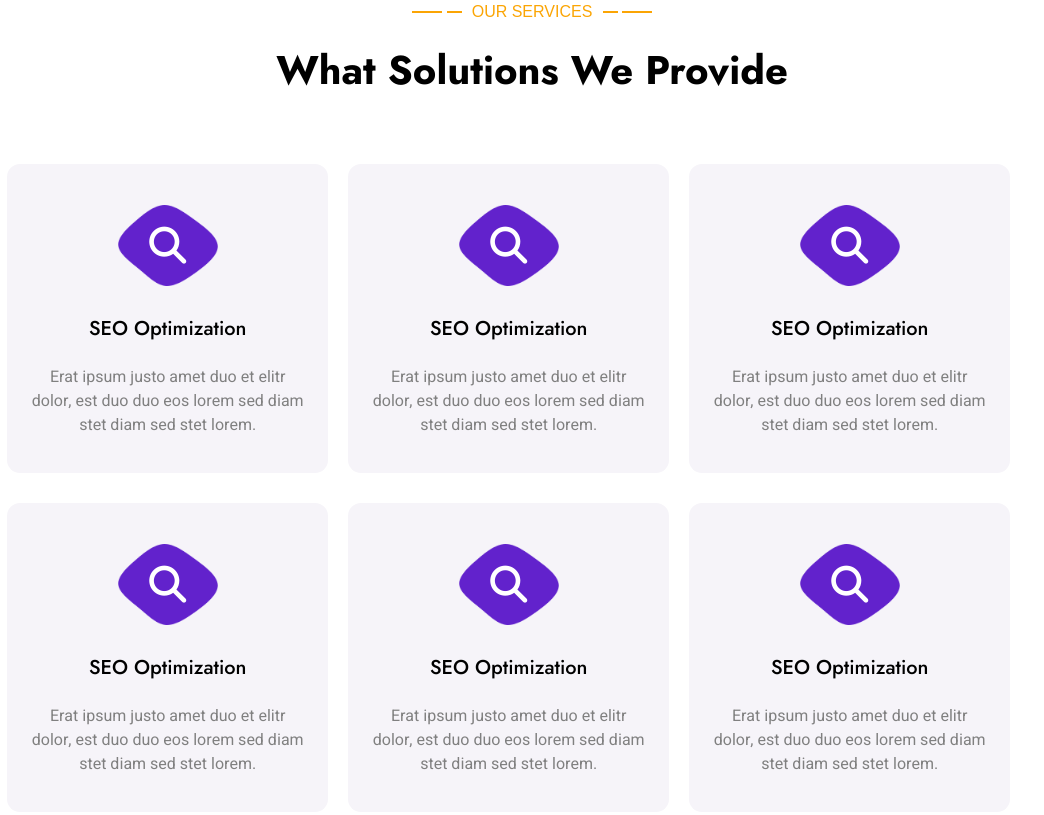
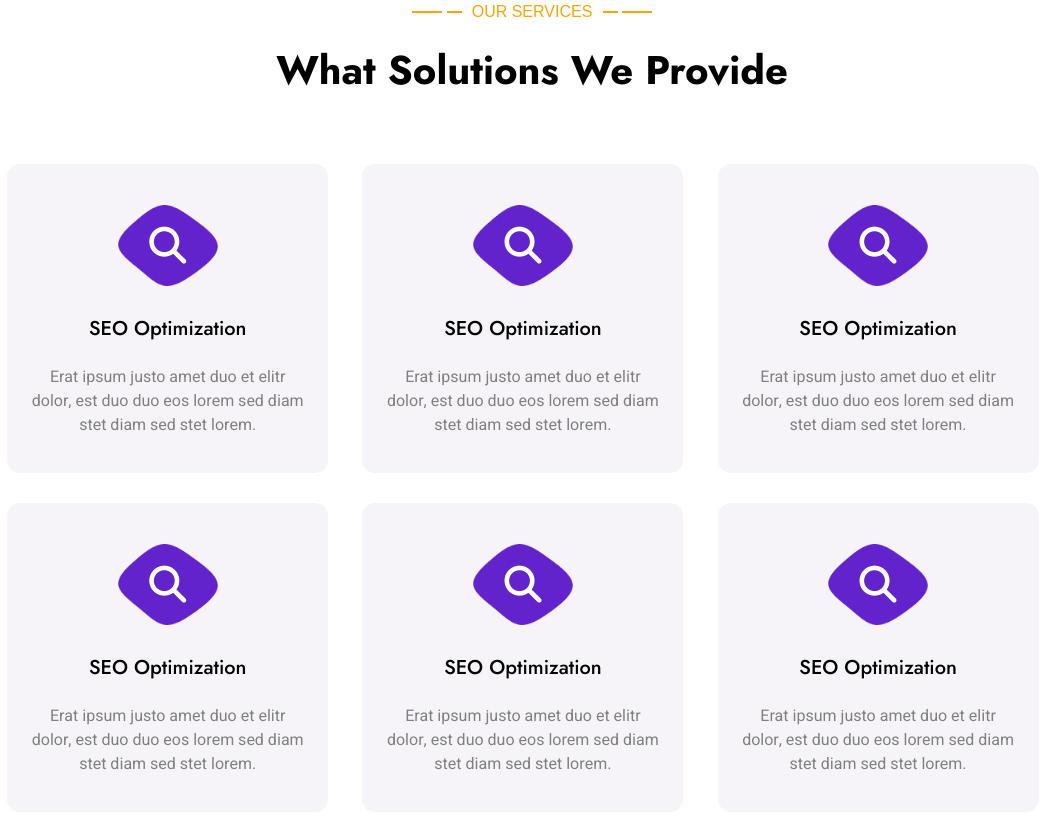
Before and after one commit to rakib00-dev/digital-agency-web, a plain HTML site: page index.html in a window 1280 px wide. Shown: the part 2749-3564 px from the top of the page, without its empty margins (108-1152 px from the left). Drawn offline with Linux system fonts and the light colour scheme.

Commit message:
fixed the bug of issue: #8

```diff
--- a/css/style.css
+++ b/css/style.css
@@ -606,6 +606,7 @@ section#main-showcase {
 
 #provide-boxes {
   width: 100%;
+  column-count: 3;
 }
 
 .provide-box {
@@ -621,6 +622,11 @@ section#main-showcase {
   transition: 0.4s;
   margin-right: 20px;
   margin-bottom: 30px;
+}
+
+.provide-box:nth-child(3),
+.provide-box:nth-child(6) {
+  margin-right: 0;
 }
 
 .provide-box #provide-icon {
```
